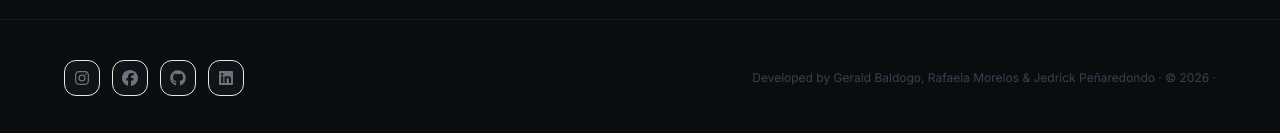
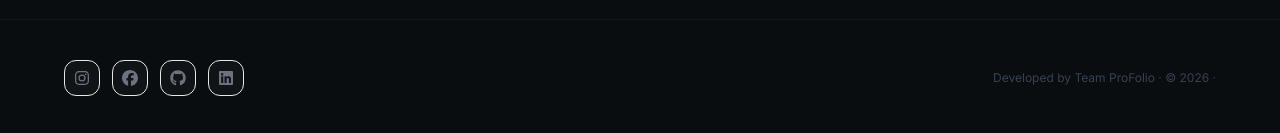
Before and after one commit to GeraldBaldogo/ProFolio, a React (Vite) app in the folder profolio-frontend/: page / in a window 1280 px wide. Shown: the part 4528-4661 px from the top of the page. Built offline with nearby package versions, Linux system fonts and the light colour scheme.

Commit message:
few changes

```diff
--- a/profolio-frontend/src/pages/public/LandingPage.jsx
+++ b/profolio-frontend/src/pages/public/LandingPage.jsx
@@ -665,7 +665,7 @@ const LandingPage = () => {
             ))}
           </div>
           <p className="text-gray-700 text-xs text-center md:text-right">
-            Developed by Gerald Baldogo, Rafaela Morelos &amp; Jedrick Peñaredondo · © 2026 ·
+            Developed by Team ProFolio · © 2026 ·
           </p>
         </div>
       </footer>
```
